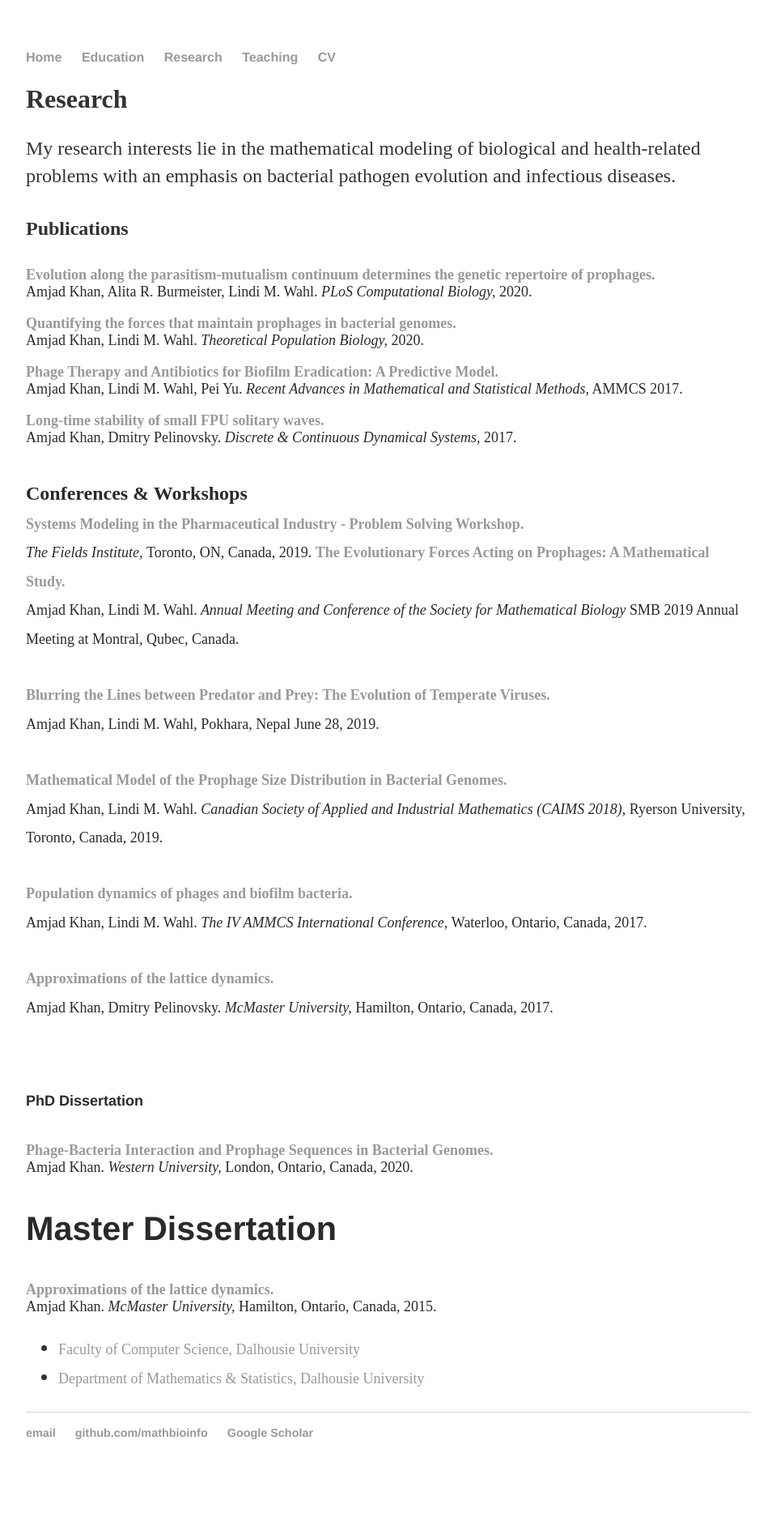
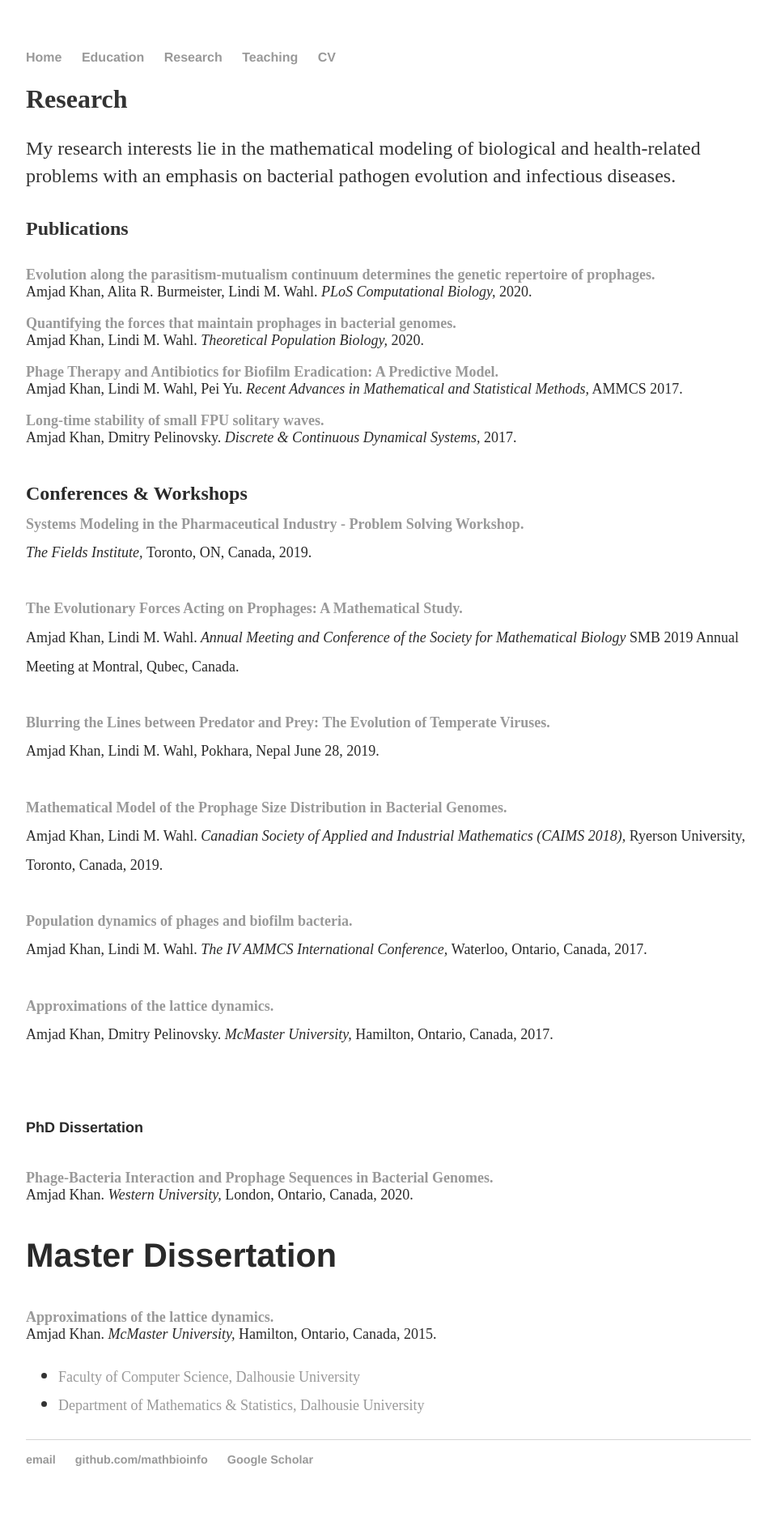
Before and after one commit to MathBioInfo/amjadkhan, a Jekyll site: the page built from Research/index.html, in a window 1280 px wide. Shown: the whole page at 81% size, without its empty margins (160-1119 px from the left). Built offline with Jekyll 4.4.1, drawn with Linux system fonts in a browser that asks for light colours; before the commit the page ends 1839 px from its top, so only the background shows below that.

Commit message:
Update index.html

```diff
--- a/Research/index.html
+++ b/Research/index.html
@@ -40,6 +40,7 @@ title: About my research
 	<a href="http://www.fields.utoronto.ca/activities/19-20/systems-modeling">
 	<strong> Systems Modeling in the Pharmaceutical Industry - Problem Solving Workshop.
 	</strong></a><br /><em> The Fields Institute, </em> Toronto, ON, Canada, 2019.
+	</font><br /><br /><font color="#2a2a2a" size="4">
 	<a href="https://www.smb.org/">
 	<strong> The Evolutionary Forces Acting on Prophages: A Mathematical Study.
 	</strong></a><br />Amjad Khan, Lindi M. Wahl.<em> Annual Meeting and Conference of the Society for Mathematical Biology </em> SMB 2019 Annual Meeting at Montral, Qubec, Canada.
```
